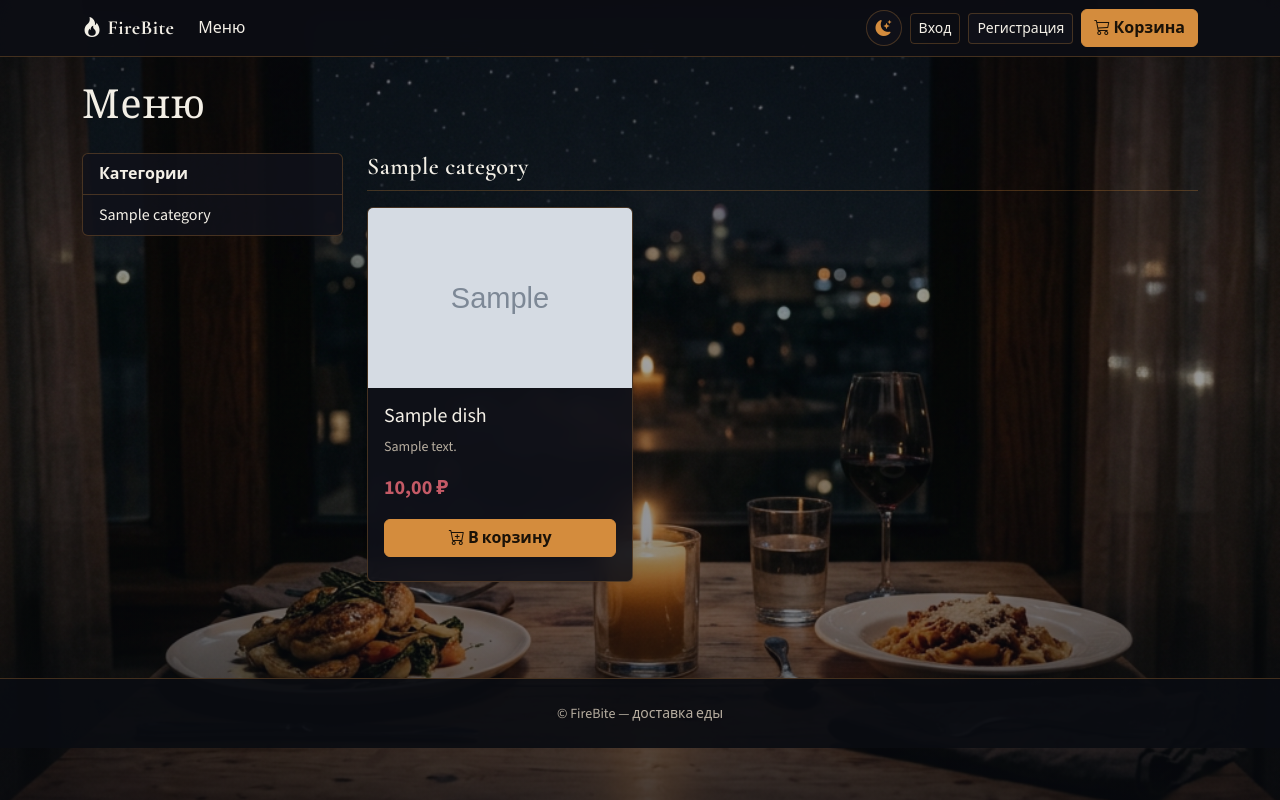
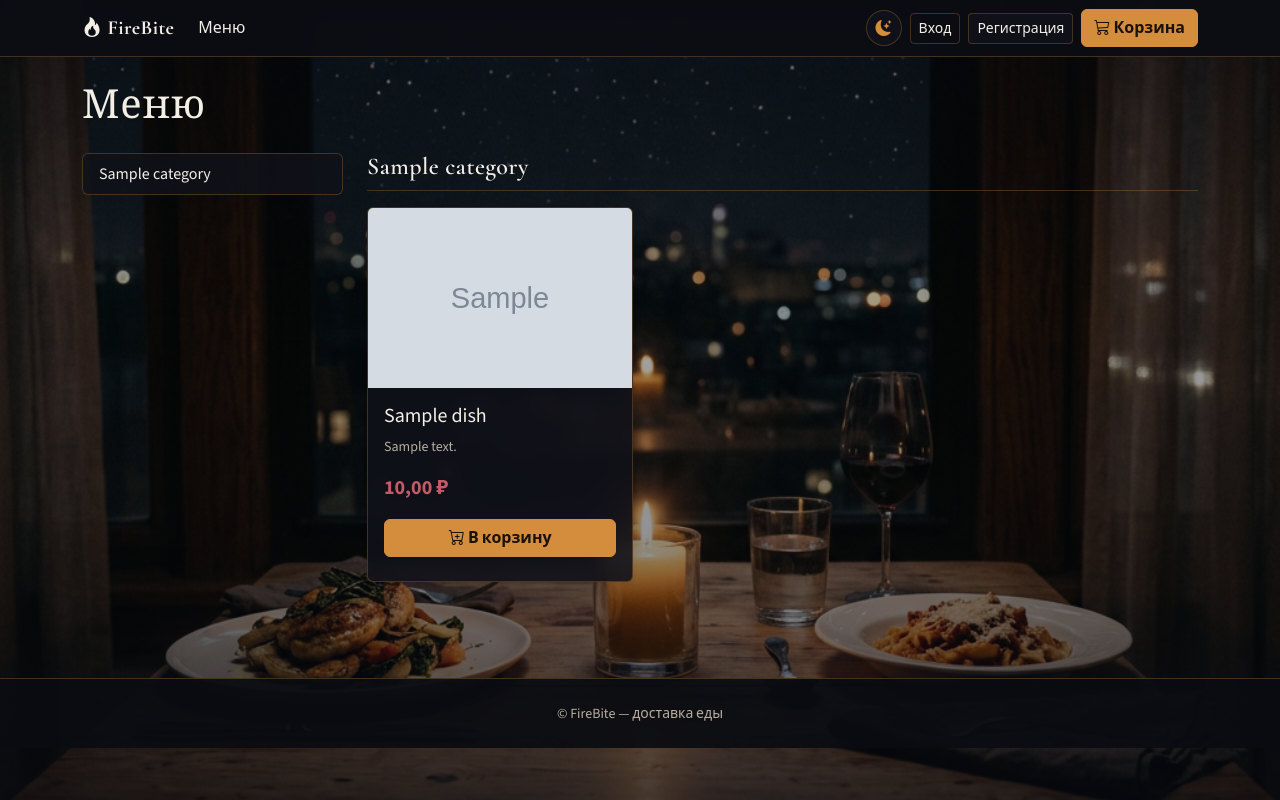
Before and after one commit to zifoxy/ExamPython, a Django app: page / in a window 1280 px wide. Run offline with Django 5.2, Linux system fonts and the light colour scheme; tables that the repository leaves empty hold one stand-in row (values such as "Sample post"); grey boxes marked "Sample" are stand-in pictures.

Commit message:
Доработан интерфейс сайта

```diff
--- a/restaurant/templates/restaurant/menu.html
+++ b/restaurant/templates/restaurant/menu.html
@@ -9,7 +9,6 @@
   {# Левая панель категорий #}
   <aside class="col-lg-3 mb-4">
     <div class="list-group sticky-top" style="top: 1rem;">
-      <div class="list-group-item list-group-item-secondary fw-semibold">Категории</div>
       {% for category in categories %}
         <a href="#category-{{ category.slug }}"
            class="list-group-item list-group-item-action category-nav-link">
```
Also changed, not shown: config/wsgi.py (line endings or trailing spaces).
